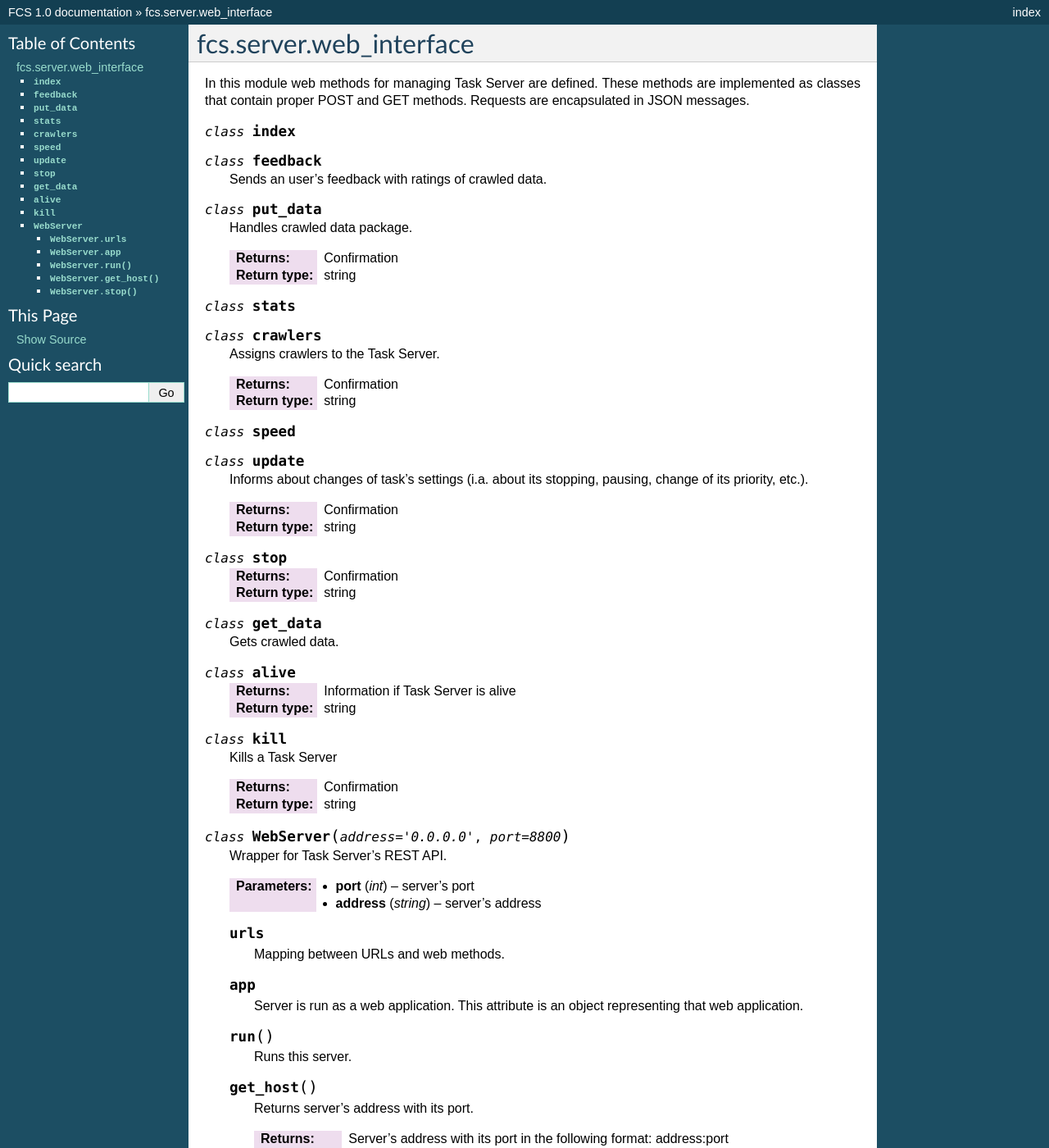
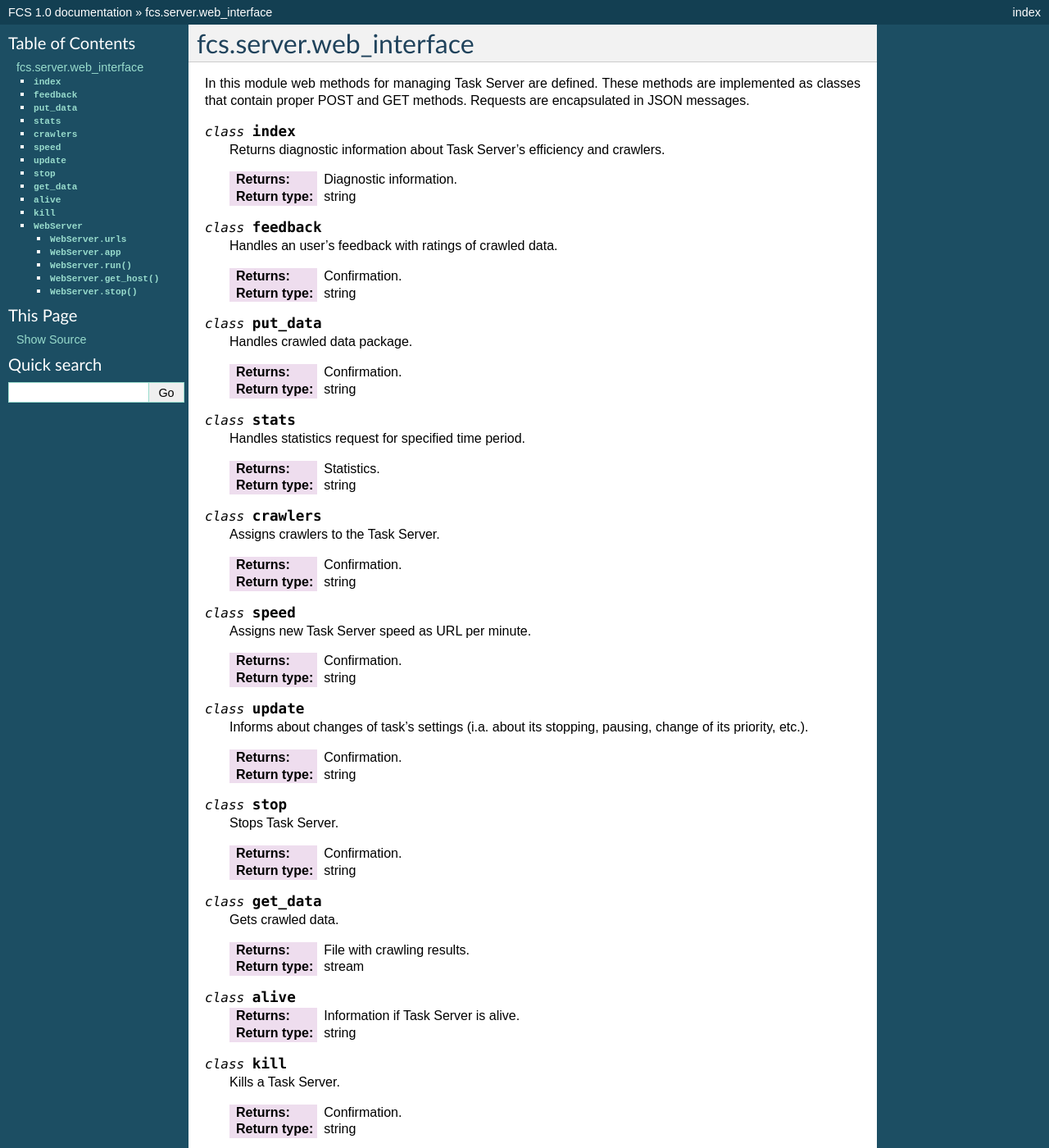
Before and after one commit to agh-glk/fcs, a Sphinx documentation site: the page built from docs/source/server/web_interface.rst, in a window 1280 px wide and 1400 px high. Shown: the whole window at 82% size. Built offline with Sphinx 7.4.7, drawn with Linux system fonts in a browser that asks for light colours; formulas are drawn with MathJax 3; some of the changed text lies outside the part shown.

Commit message:
[NT] Doc - task server p. 2

```diff
--- a/docs/source/server/web_interface.rst
+++ b/docs/source/server/web_interface.rst
@@ -8,62 +8,85 @@ contain proper POST and GET methods. Requests are encapsulated in JSON messages.
 
 .. py:class:: index
 
+   Returns diagnostic information about Task Server's efficiency and crawlers.
+
+   :return: Diagnostic information.
+   :rtype: string
+
 .. py:class:: feedback
 
-   Sends an user's feedback with ratings of crawled data.
+   Handles an user's feedback with ratings of crawled data.
+
+   :return: Confirmation.
+   :rtype: string
 
 .. py:class:: put_data
 
    Handles crawled data package.
 
-   :return: Confirmation
+   :return: Confirmation.
    :rtype: string
 
 .. py:class:: stats
+
+   Handles statistics request for specified time period.
+
+   :return: Statistics.
+   :rtype: string
 
 .. py:class:: crawlers
 
    Assigns crawlers to the Task Server.
 
-   :return: Confirmation
+   :return: Confirmation.
    :rtype: string
 
 .. py:class:: speed
+
+   Assigns new Task Server speed as URL per minute.
+
+   :return: Confirmation.
+   :rtype: string
 
 .. py:class:: update
 
    Informs about changes of task's settings (i.a. about its stopping, pausing, change of its priority, etc.).
 
-   :return: Confirmation
+   :return: Confirmation.
    :rtype: string
 
 .. py:class:: stop
 
-   :return: Confirmation
+   Stops Task Server.
+
+   :return: Confirmation.
    :rtype: string
 
 .. py:class:: get_data
 
    Gets crawled data.
 
+   :return: File with crawling results.
+   :rtype: stream
+
 .. py:class:: alive
 
-   :return: Information if Task Server is alive
+   :return: Information if Task Server is alive.
    :rtype: string
 
 .. py:class:: kill
 
-   Kills a Task Server
+   Kills a Task Server.
 
-   :return: Confirmation
+   :return: Confirmation.
    :rtype: string
 
 .. py:class:: WebServer(address='0.0.0.0', port=8800)
 
    Wrapper for Task Server’s REST API.
 
-   :param int port: server's port
-   :param string address: server's address
+   :param int port: Server's port.
+   :param string address: Server's address.
 
    .. py:attribute:: urls
 
@@ -81,7 +104,7 @@ contain proper POST and GET methods. Requests are encapsulated in JSON messages.
 
       Returns server's address with its port.
 
-      :return: Server's address with its port in the following format: address:port
+      :return: Server's address with its port in the following format: *address:port*.
       :rtype: string
 
    .. py:method:: stop()
```
Also changed, not shown: docs/source/server/task_server.rst (+83 -31 lines), docs/source/server/url_processor.rst (+15 -10 lines), 3 other files.
